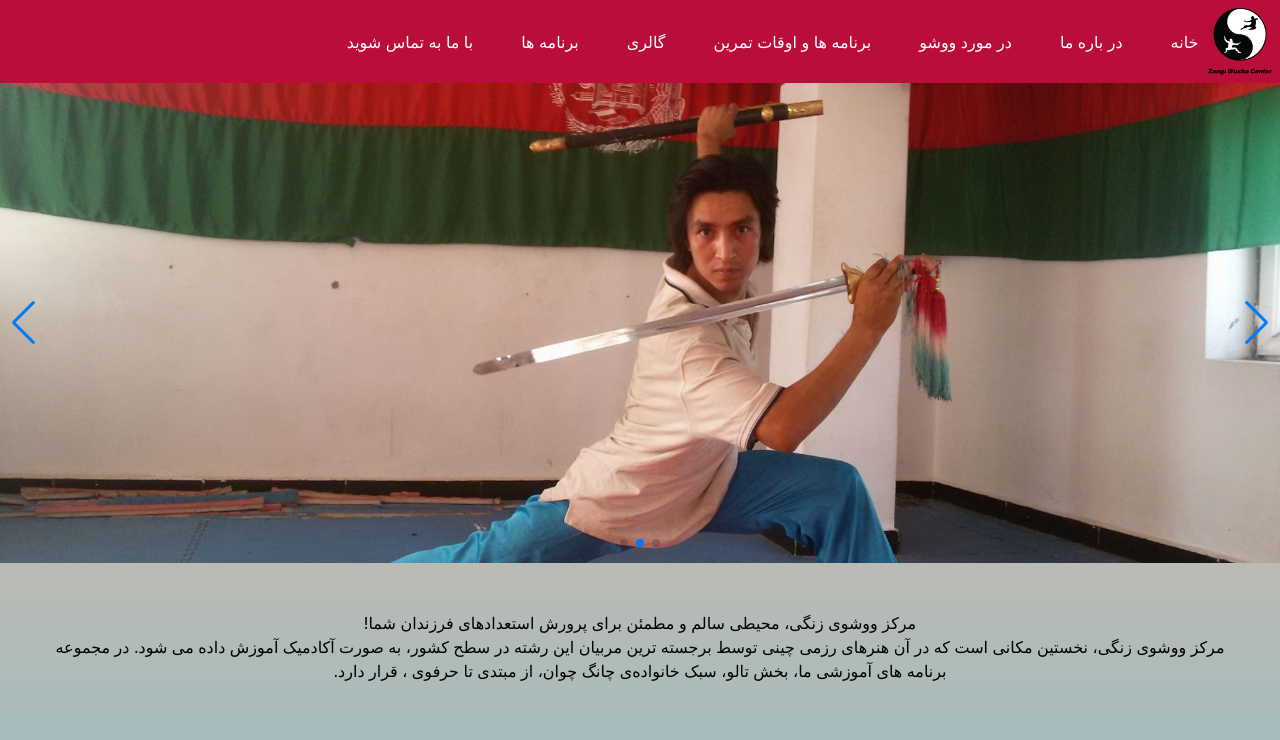
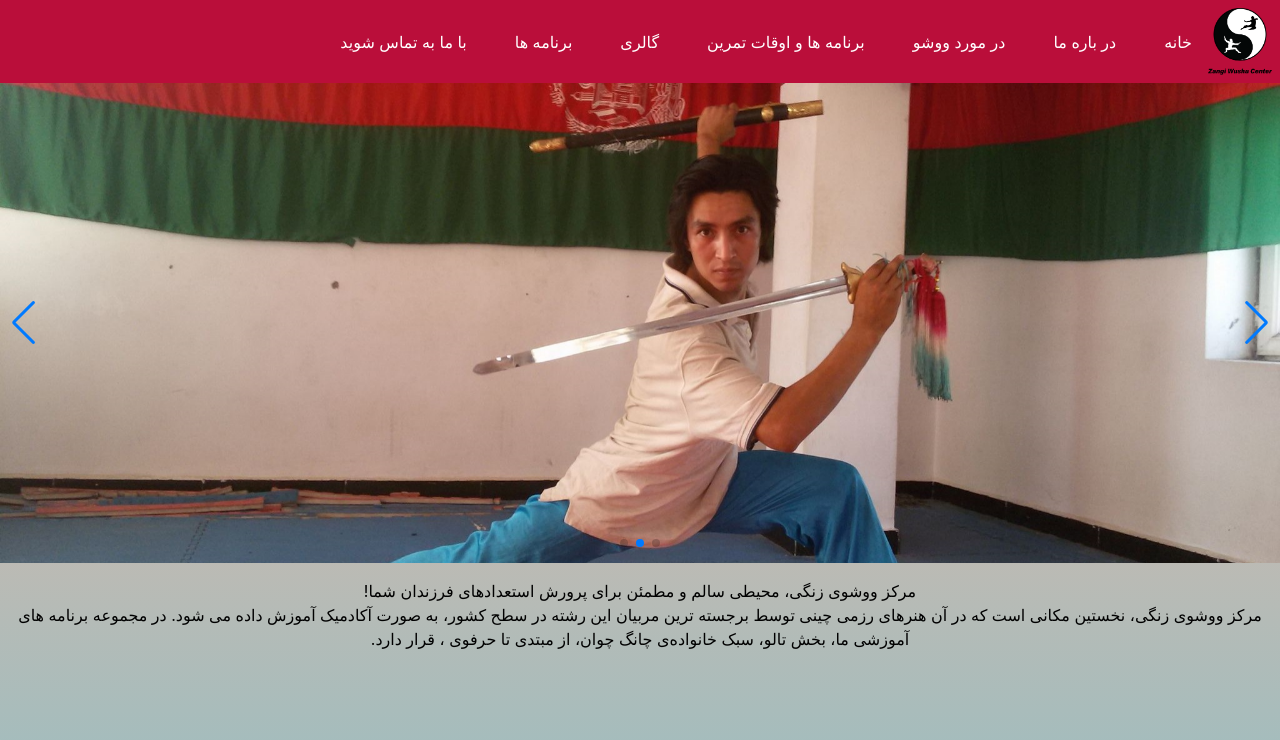
Before and after one commit to Wahid-Haidari/Zangi-Wushu-Center, a React (Create React App) app: page / in a window 1280 px wide. Shown: the top 740 px of the page. Built offline with nearby package versions, Linux system fonts and the light colour scheme.

Commit message:
for github pages

```diff
--- a/src/App.js
+++ b/src/App.js
@@ -1,12 +1,12 @@
 import React, {useState} from 'react';
 import './App.css';
 import Menu from './components/menu/Menu';
-import Home from './components/home/Home';
+import Home from './components/Home';
 import About from './components/About';
 import AboutWushu from './components/AboutWushu';
 import Schedule from './components/schedule/Schedule';
 import Contact from './components/Contact';
-import Gallery from './components/gallery/Gallery';
+import Gallery from './components/Gallery';
 import Events from './components/Events';
 
 
@@ -29,4 +29,5 @@ function App() {
   );
 }
 
+
 export default App;
--- /dev/null
+++ b/src/components/Gallery.js
@@ -0,0 +1,19 @@
+import img1 from '../assets/img1.jpg';
+import img2 from '../assets/img2.jpg';
+import img3 from '../assets/img3.jpg';
+import img4 from '../assets/img4.jpg';
+import img5 from '../assets/img5.jpg';
+
+const Gallery = () => {
+    return(
+        <div class="grid grid-cols-3 gap-4 mt-4">
+            <img src={img1} alt="Image1"></img>
+            <img src={img2} alt="Image2"></img>
+            <img src={img3} alt="Image3"></img>
+            <img src={img4} alt="Image4"></img>
+            <img src={img5} alt="Image5"></img>
+        </div>
+    );
+}
+
+export default Gallery;
--- a/src/components/home/Home.jsx
+++ b/src/components/Home.js
@@ -1,8 +1,6 @@
-import React from 'react';
-import './Home.css';
-import Image1 from '../../assets/Image1.jpg';
-import Image2 from '../../assets/Image2.jpg';
-import Image3 from '../../assets/Image3.jpg';
+import Image1 from '../assets/Image1.jpg';
+import Image2 from '../assets/Image2.jpg';
+import Image3 from '../assets/Image3.jpg';
 
 import { Pagination, Navigation, Autoplay } from "swiper";
 
@@ -17,20 +15,24 @@ import "swiper/css/autoplay";
 
 
 const cover_photos = [ {image: Image1}, {image: Image2}, {image: Image3} ];
+const text = ""
 
 const Home = () => {
     return(
-        <div class="scrollbar">
-            <div className=" img_container">
+        <div>
+            <div>
 
-                <Swiper className='swiper'
+                <Swiper
+
+					style={{height: '30rem'}}
+					id='swiper'
 					modules={[Pagination, Navigation, Autoplay]}
 				    spaceBetween={40}
 				    slidesPerView={1}
 				    pagination={{ clickable: true }}
                     autoplay={{delay: 3000}}
 				    navigation={true}
-				    loop={false}
+				    loop={true}
 				    >
 					{
 						cover_photos.map(({image}, index) => {
@@ -47,11 +49,8 @@ const Home = () => {
 					}
 				</Swiper>
 
-
-
-
             </div>
-            <div className='text'>
+            <div class='m-2 p-2'>
                 <p dir="rtl">
             مرکز ووشوی زنگی، محیطی سالم و مطمئن برای پرورش استعدادهای فرزندان شما!
                 <br/>
@@ -61,6 +60,9 @@ const Home = () => {
             </div>
         </div>
     )
+
 }
 
+
+
 export default Home;
--- a/src/components/gallery/Gallery.css
+++ /dev/null
@@ -1,14 +0,0 @@
-.gallary_image {
-    width: 30rem;
-    height: 22rem;
-    object-fit: cover;
-    margin:2rem;
-
-
-}
-
-.container_gallary{
-    grid-template-columns: 1fr 1fr;
-
-
-}
--- a/src/components/gallery/Gallery.jsx
+++ /dev/null
@@ -1,21 +0,0 @@
-import React from 'react';
-import './Gallery.css';
-import img1 from '../../assets/img1.jpg';
-import img2 from '../../assets/img2.jpg';
-import img3 from '../../assets/img3.jpg';
-import img4 from '../../assets/img4.jpg';
-import img5 from '../../assets/img5.jpg';
-
-const Gallery = () => {
-    return(
-        <div className="container container_gallary scrollbar">
-            <img className="gallary_image" src={img1} alt="Image1"></img>
-            <img className="gallary_image" src={img2} alt="Image2"></img>
-            <img className="gallary_image" src={img3} alt="Image3"></img>
-            <img className="gallary_image" src={img4} alt="Image4"></img>
-            <img className="gallary_image" src={img5} alt="Image5"></img>
-        </div>
-    );
-}
-
-export default Gallery;
--- a/src/components/home/Home.css
+++ /dev/null
@@ -1,18 +0,0 @@
-.img_container{
-
-   height: 30rem;
-   overflow:hidden;
-}
-
-img {
-    width: 100%;
-}
-
-.text {
-    margin: 2rem;
-    padding: 1rem;
-}
-
-.swiper{
-height: 30rem;
-}
--- a/src/components/menu/Menu.css
+++ b/src/components/menu/Menu.css
@@ -1,16 +1,3 @@
-ul{
-    list-style: none;
-    justify-content: center;
-}
-
-.nav_links{
-    display: flex;
-    gap: 3rem;
-    color: white;
-    padding: 0.6rem;
-    align-items: center;
-}
-
 .menu {
     display: flex;
     flex-direction: row-reverse;
--- a/src/components/menu/NavLinks.jsx
+++ b/src/components/menu/NavLinks.jsx
@@ -8,7 +8,7 @@ const NavLinks = ({selectMenuOption}) => {
 
     return(
         <div>
-        <ul className='nav_links'>
+        <ul className='list-none flex gap-12 text-white p-4'>
             <li onClick={()=>onClickMenuOption('home')} >خانه</li>
             <li onClick={()=>onClickMenuOption('aboutUs')}>در باره ما</li>
             <li onClick={()=>onClickMenuOption('aboutWushu')}>در مورد ووشو</li>
```
